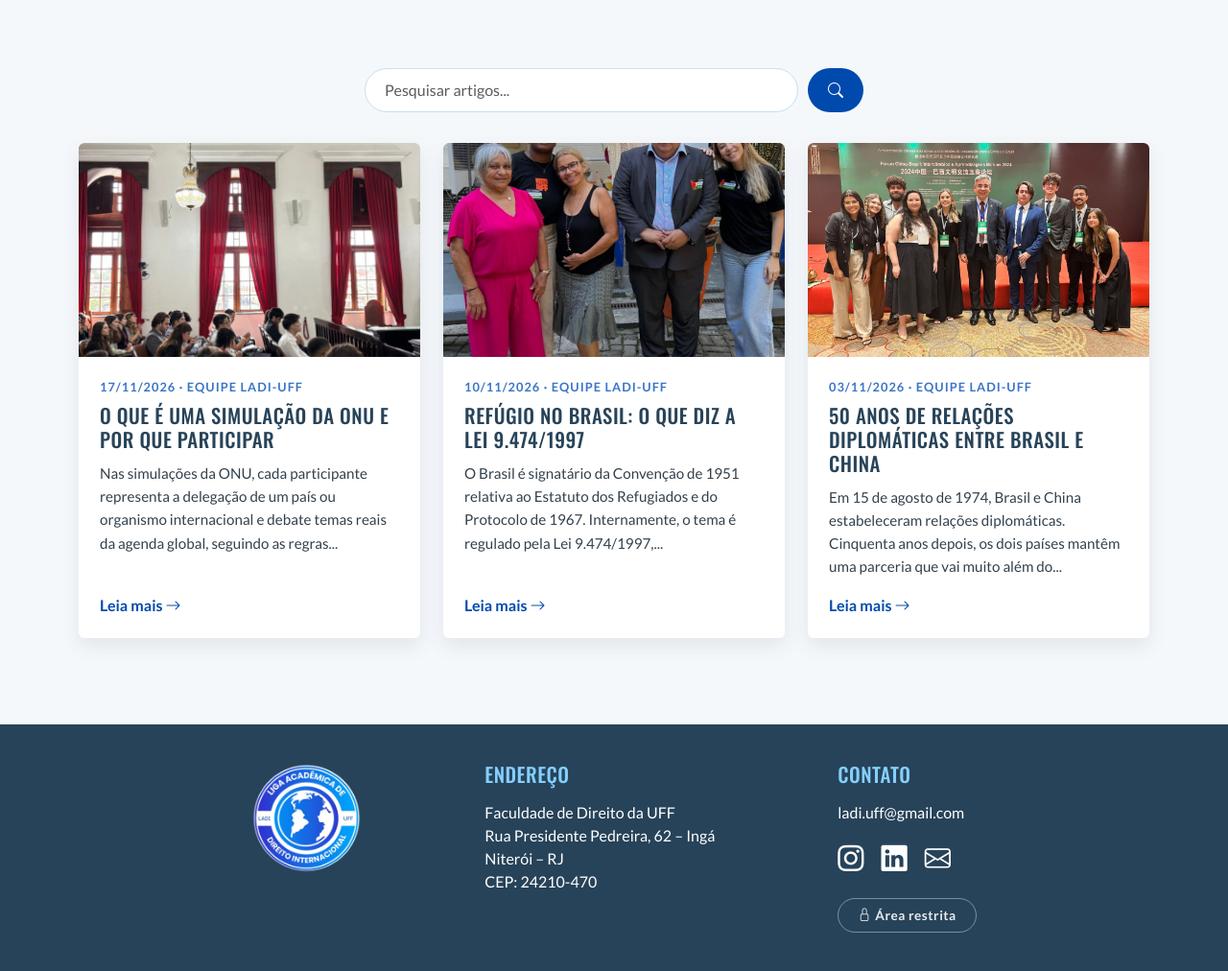
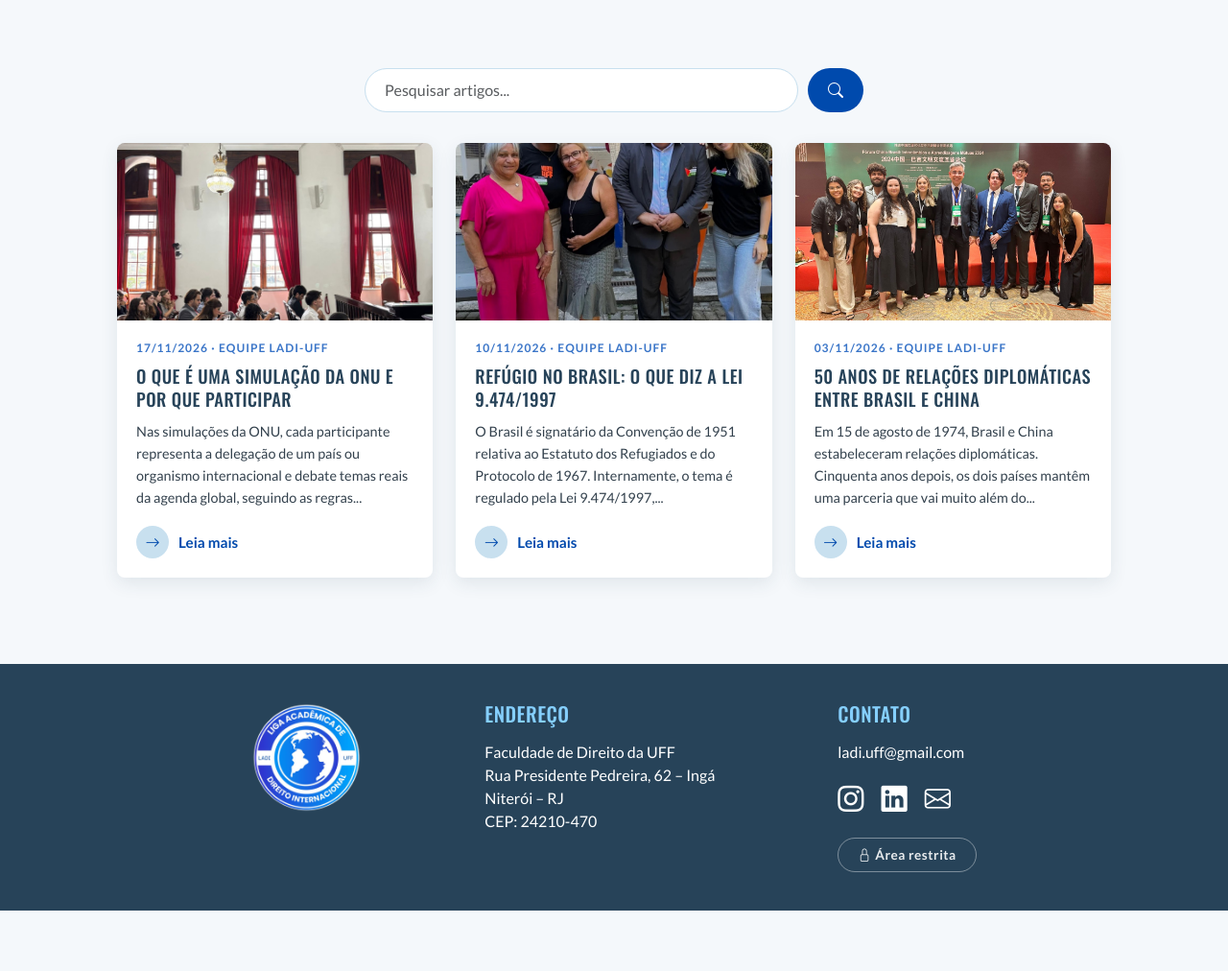
Before and after one commit to joaopiller/ladi-uff, a Flask app: page /artigos in a window 1280 px wide. Shown: the part 499-1511 px from the top of the page at 96% size. After the commit the page ends 1448 px from the top, so only its background shows below. Run offline with Flask 3, Linux system fonts and the light colour scheme; data comes from the database, SQL or seed files in the repository; some libraries are stand-ins or nearby versions.

Commit message:
style(artigos): cards de artigos mais estreitos, com texto limitado e seta em círculo

```diff
--- a/static/css/artigos.css
+++ b/static/css/artigos.css
@@ -34,27 +34,33 @@
   font-weight: 700;
 }
 
+.grade-artigos {
+  max-width: 1060px;
+  margin-left: auto;
+  margin-right: auto;
+}
+
 .card-artigo {
   display: flex;
   flex-direction: column;
   height: 100%;
   background-color: #fff;
-  border-radius: 6px;
+  border-radius: 8px;
   overflow: hidden;
-  box-shadow: 0 8px 20px rgba(39, 67, 89, 0.1);
+  box-shadow: 0 6px 18px rgba(39, 67, 89, 0.1);
   color: var(--texto);
   text-decoration: none;
   transition: box-shadow 0.3s;
 }
 
 .card-artigo:hover {
-  box-shadow: 0 12px 28px rgba(39, 67, 89, 0.2);
+  box-shadow: 0 10px 26px rgba(39, 67, 89, 0.2);
   color: var(--texto);
 }
 
 .card-artigo img {
   width: 100%;
-  aspect-ratio: 16 / 10;
+  aspect-ratio: 16 / 9;
   object-fit: cover;
 }
 
@@ -62,11 +68,11 @@
   display: flex;
   flex-direction: column;
   flex-grow: 1;
-  padding: 22px;
+  padding: 20px;
 }
 
 .card-artigo-data {
-  font-size: 0.8rem;
+  font-size: 0.75rem;
   font-weight: 700;
   text-transform: uppercase;
   letter-spacing: 1px;
@@ -75,28 +81,51 @@
 }
 
 .card-artigo h3 {
+  display: -webkit-box;
+  -webkit-line-clamp: 3;
+  -webkit-box-orient: vertical;
+  overflow: hidden;
   color: var(--azul-escuro);
-  font-size: 1.3rem;
+  font-size: 1.15rem;
+  line-height: 1.3;
   margin-bottom: 10px;
 }
 
 .card-artigo-resumo {
-  font-size: 0.95rem;
+  display: -webkit-box;
+  -webkit-line-clamp: 4;
+  -webkit-box-orient: vertical;
+  overflow: hidden;
+  font-size: 0.9rem;
   line-height: 1.6;
-  flex-grow: 1;
+  margin-bottom: 18px;
 }
 
 .leia-mais {
+  display: inline-flex;
+  align-items: center;
+  gap: 10px;
+  margin-top: auto;
   color: var(--azul);
   font-weight: 700;
+  font-size: 0.95rem;
 }
 
-.leia-mais i {
-  transition: margin-left 0.3s;
+.leia-mais-icone {
+  display: inline-flex;
+  align-items: center;
+  justify-content: center;
+  width: 34px;
+  height: 34px;
+  border-radius: 50%;
+  background-color: var(--azul-gelo);
+  color: var(--azul);
+  transition: background-color 0.3s, color 0.3s;
 }
 
-.card-artigo:hover .leia-mais i {
-  margin-left: 6px;
+.card-artigo:hover .leia-mais-icone {
+  background-color: var(--azul);
+  color: #fff;
 }
 
 .sem-artigos {
@@ -201,10 +230,6 @@
     padding: 18px;
   }
 
-  .card-artigo h3 {
-    font-size: 1.15rem;
-  }
-
   .banner-artigo {
     height: 34vh;
     min-height: 260px;
--- a/templates/artigos/_card.html
+++ b/templates/artigos/_card.html
@@ -4,6 +4,6 @@
     <p class="card-artigo-data">{{ artigo.data_publicacao.strftime("%d/%m/%Y") }} · {{ artigo.autor }}</p>
     <h3>{{ artigo.titulo }}</h3>
     <p class="card-artigo-resumo">{{ artigo.resumo }}</p>
-    <span class="leia-mais">Leia mais <i class="bi bi-arrow-right"></i></span>
+    <span class="leia-mais"><span class="leia-mais-icone"><i class="bi bi-arrow-right"></i></span>Leia mais</span>
   </div>
 </a>
--- a/templates/artigos/artigo.html
+++ b/templates/artigos/artigo.html
@@ -46,7 +46,7 @@
     <div class="container">
       <h2 class="titulo-secao text-center">Leia <strong>também</strong></h2>
       <div class="linha-titulo mx-auto"></div>
-      <div class="row g-4 mt-2 justify-content-center">
+      <div class="row g-4 mt-2 justify-content-center grade-artigos">
         {% for artigo in outros %}
         <div class="col-md-6 col-lg-4">
           {% include "artigos/_card.html" %}
--- a/templates/artigos/lista.html
+++ b/templates/artigos/lista.html
@@ -34,7 +34,7 @@
       </p>
       {% endif %}
 
-      <div class="row g-4 mt-2">
+      <div class="row g-4 mt-2 grade-artigos">
         {% for artigo in artigos %}
         <div class="col-md-6 col-lg-4">
           {% include "artigos/_card.html" %}
--- a/templates/index.html
+++ b/templates/index.html
@@ -137,7 +137,7 @@
       <h2 class="titulo-secao text-center">Artigos <strong>recentes</strong></h2>
       <div class="linha-titulo mx-auto"></div>
 
-      <div class="row g-4 mt-2 justify-content-center">
+      <div class="row g-4 mt-2 justify-content-center grade-artigos">
         {% for artigo in artigos %}
         <div class="col-md-6 col-lg-4">
           {% include "artigos/_card.html" %}
```
